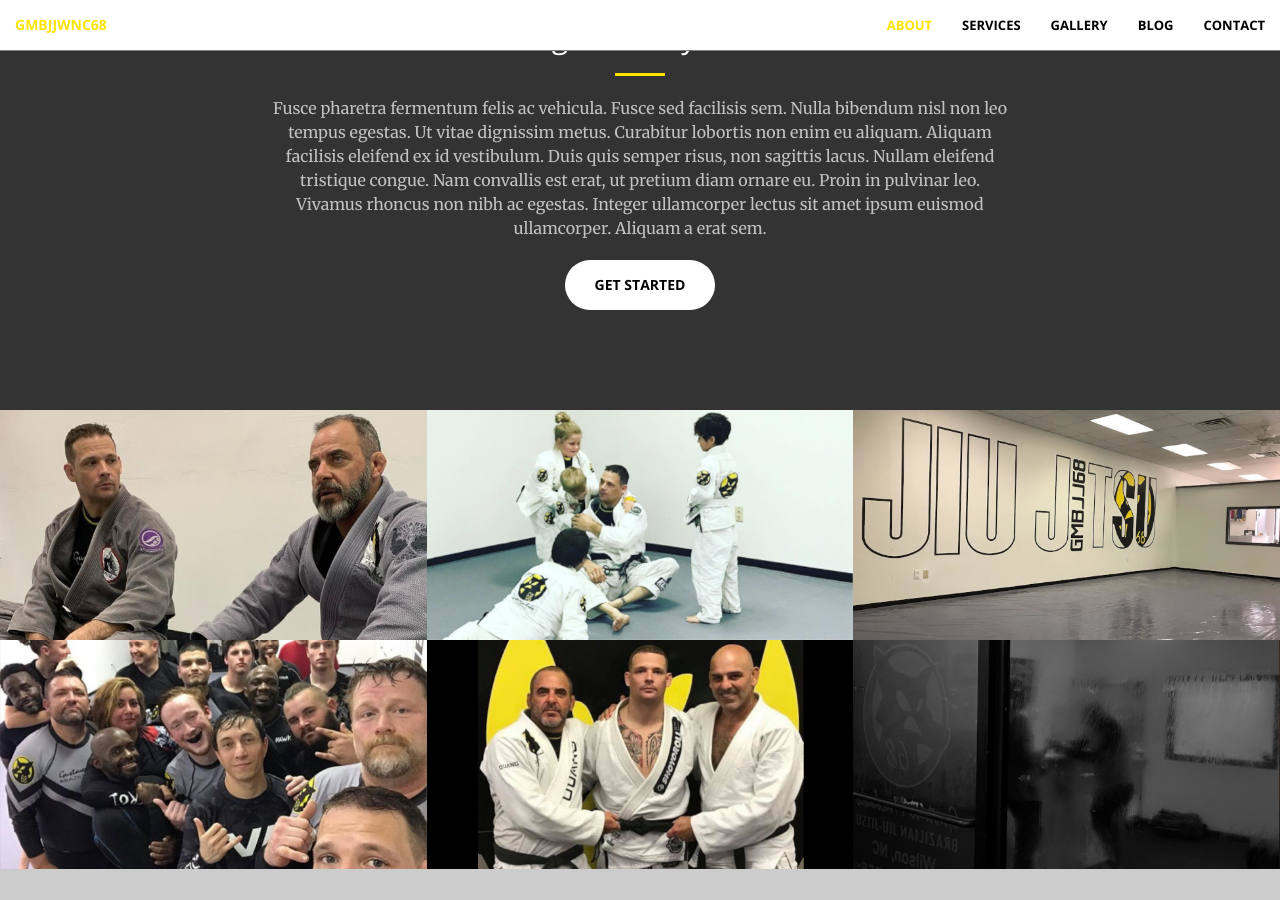
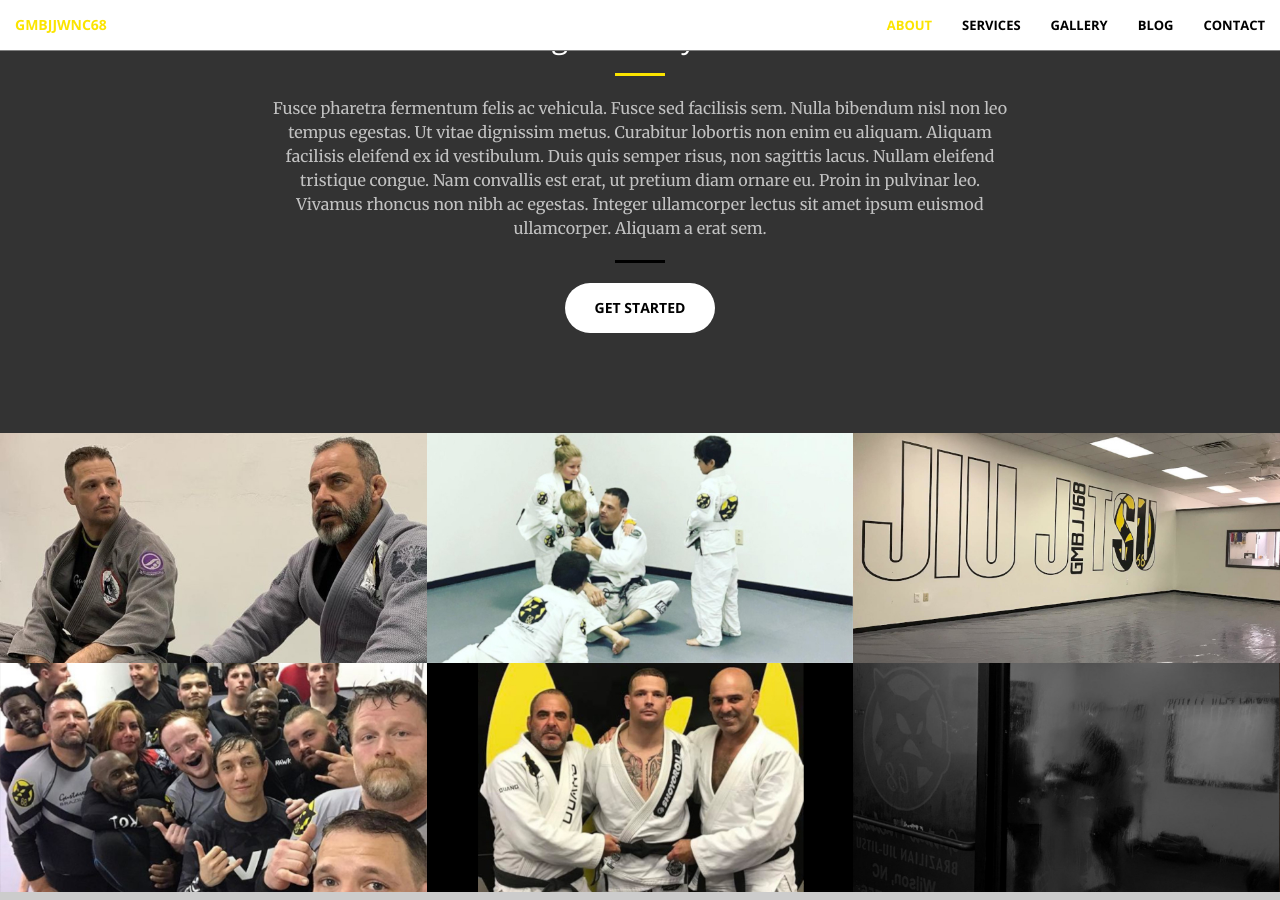
Before and after one commit to gmbjjwnc68/gmbjjwnc68.github.io, a Jekyll site: the page built from index.html, in a window 1280 px wide and 900 px high, scrolled down 980 px. Built offline with Jekyll 4.4.1, drawn with Linux system fonts in a browser that asks for light colours.

Commit message:
Fix hr colors sitewide

```diff
--- a/_includes/call-to-action.html
+++ b/_includes/call-to-action.html
@@ -5,7 +5,7 @@
                 <h2 class="section-heading">We've got what you need!</h2>
                 <hr>
                 <p class="text-faded">Fusce pharetra fermentum felis ac vehicula. Fusce sed facilisis sem. Nulla bibendum nisl non leo tempus egestas. Ut vitae dignissim metus. Curabitur lobortis non enim eu aliquam. Aliquam facilisis eleifend ex id vestibulum. Duis quis semper risus, non sagittis lacus. Nullam eleifend tristique congue. Nam convallis est erat, ut pretium diam ornare eu. Proin in pulvinar leo. Vivamus rhoncus non nibh ac egestas. Integer ullamcorper lectus sit amet ipsum euismod ullamcorper. Aliquam a erat sem.</p>
-                <!-- <hr> -->
+                <hr class="gray">
                 <a href="#services" class="btn btn-default btn-xl page-scroll">Get Started</a>
             </div>
         </div>
--- a/_includes/services.html
+++ b/_includes/services.html
@@ -40,7 +40,7 @@
         </div>
         <div class="row">
             <div class="header-content-inner text-center">
-                <!-- <hr class="light"> -->
+                <hr class="lightgray">
                 <a href="#contact" class="btn btn-whiteblack btn-xl page-scroll">Contact Us</a>
             </div>
         </div>
```
